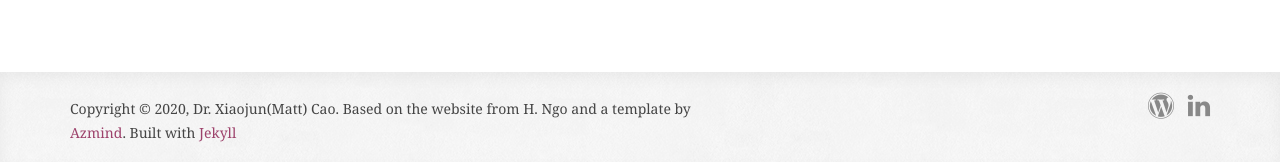
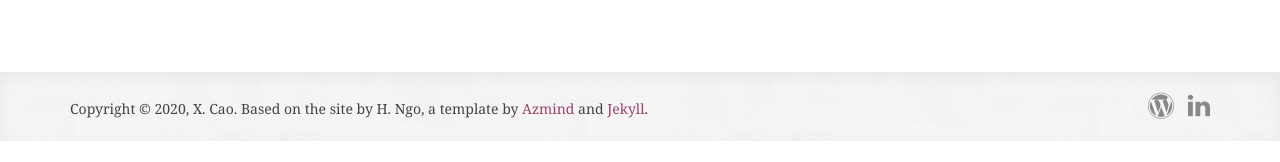
Before and after one commit to xiaojuncao/xiaojuncao, a Jekyll site: the page built from index.html, in a window 1280 px wide. Shown: the part 1999-2161 px from the top of the page. Built offline with Jekyll 4.4.1, drawn with Linux system fonts in a browser that asks for light colours; some web fonts are replaced; after the commit the page ends 2140 px from its top, so only the background shows below that.

Commit message:
Update footer.html

```diff
--- a/_includes/footer.html
+++ b/_includes/footer.html
@@ -3,7 +3,7 @@
             <div class="container">
                 <div class="row">
                     <div class="col-sm-7 footer-copyright wow fadeIn">
-                        <p>Copyright &copy 2020, Dr. Xiaojun(Matt) Cao. Based on the website from H. Ngo and a template by <a href="http://azmind.com">Azmind</a>. Built with <a href="http://jekyllrb.com/">Jekyll</a></p>
+                        <p>Copyright &copy 2020, X. Cao. Based on the site by H. Ngo, a template by <a href="http://azmind.com">Azmind</a> and <a href="http://jekyllrb.com/">Jekyll</a>.</p>
                     </div>
                     <div class="col-sm-5 footer-social wow fadeIn">
                         <a href="http://www.procul.org/blog"><i class="fa fa-wordpress"></i></a>
```
